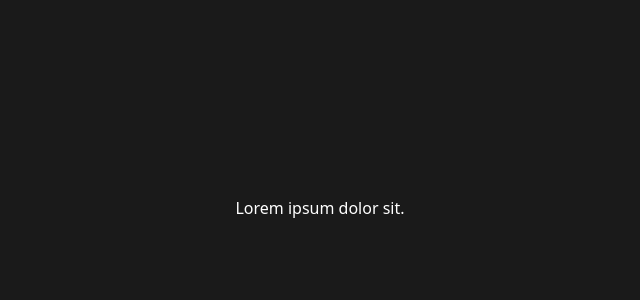
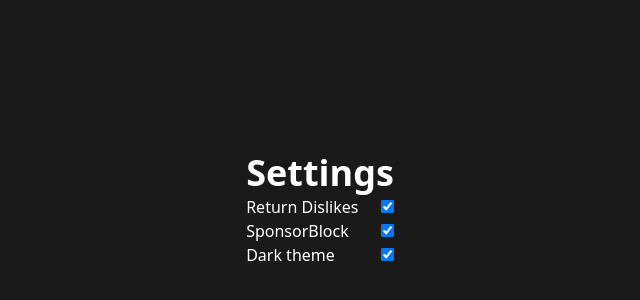
Before and after one commit to Kimerland/YouTube-Enhancer, a React (Vite) app: page /#/settings in a window 1280 px wide. Shown: the part 192-492 px from the top of the page, without its empty margins (320-960 px from the left). Built offline with nearby package versions, Linux system fonts and the light colour scheme.

Commit message:
start making return dislikes

```diff
--- a/package.json
+++ b/package.json
@@ -19,6 +19,7 @@
   },
   "devDependencies": {
     "@eslint/js": "^9.21.0",
+    "@types/chrome": "^0.0.315",
     "@types/node": "^22.14.0",
     "@types/react": "^19.0.10",
     "@types/react-dom": "^19.0.4",
--- a/src/components/settings/Settings.tsx
+++ b/src/components/settings/Settings.tsx
@@ -1,7 +1,61 @@
+import { useEffect, useState } from "react";
+
 const Settings = () => {
+  const [settings, setSettings] = useState({
+    returnDislikes: true,
+    sponsorBlock: true,
+    darkTheme: true,
+  });
+
+  useEffect(() => {
+    chrome.storage.sync.get(
+      ["returnDislikes", "sponsorBlock", "darkTheme"],
+      (data) => {
+        setSettings({
+          returnDislikes: data.returnDislikes ?? true,
+          sponsorBlock: data.sponsorBlock ?? true,
+          darkTheme: data.darkTheme ?? true,
+        });
+      }
+    );
+  }, []);
+
+  const toogleSettings = (key: keyof typeof settings) => {
+    const newValue = !settings[key];
+    setSettings((prev) => ({ ...prev, [key]: newValue }));
+    chrome.storage.sync.set({ [key]: newValue });
+  };
+
   return (
     <div>
-      <p>Lorem ipsum dolor sit.</p>
+      <h1 className="text-2xl font-bold">Settings</h1>
+
+      <div className="flex items-center justify-between gap-5">
+        <p>Return Dislikes</p>
+        <input
+          type="checkbox"
+          checked={settings.returnDislikes}
+          onChange={() => toogleSettings("returnDislikes")}
+        />
+      </div>
+
+      <div className="flex items-center justify-between">
+        <p>SponsorBlock</p>
+        <input
+          type="checkbox"
+          checked={settings.sponsorBlock}
+          onChange={() => toogleSettings("sponsorBlock")}
+        />
+      </div>
+
+      <div className="flex items-center justify-between">
+        <p>Dark theme</p>
+        <input
+          type="checkbox"
+          checked={settings.darkTheme}
+          onChange={() => toogleSettings("darkTheme")}
+        />
+      </div>
     </div>
   );
 };
--- a/src/content/content.ts
+++ b/src/content/content.ts
@@ -1 +1,47 @@
-console.log("hello");
+chrome.storage.sync.get(["returnDislikes"], (result) => {
+  if (!result.returnDislikes) return;
+
+  const videoId = getVideoId(window.location.href);
+
+  if (!videoId) return;
+
+  fetch(`https://returnyoutubedislikeapi.com/votes?videoId=${videoId}`)
+    .then((res) => res.json())
+    .then((data) => {
+      const dislikes = data.dislikes;
+      if (!dislikes) return;
+
+      const interval = setInterval(() => {
+        const buttons = document.querySelectorAll(
+          "yt-spec-button-shape-next yt-spec-button-shape-next--tonal yt-spec-button-shape-next--mono yt-spec-button-shape-next--size-m yt-spec-button-shape-next--icon-button yt-spec-button-shape-next--segmented-end yt-spec-button-shape-next--enable-backdrop-filter-experiment"
+        );
+        const dislikeButton = buttons[1];
+
+        if (dislikeButton) {
+          const textElement = dislikeButton.querySelector(
+            "yt-formatted-string"
+          );
+          if (textElement) {
+            textElement.textContent = formatNumber(dislikes);
+            clearInterval(interval);
+          }
+        }
+      });
+    });
+});
+
+const getVideoId = (url: string) => {
+  try {
+    const urlObj = new URL(url);
+
+    return urlObj.searchParams.get("v");
+  } catch {
+    return null;
+  }
+};
+
+const formatNumber = (num: number) => {
+  if (num >= 1_000_000) return (num / 1_000_000).toFixed(1) + "M";
+  if (num >= 1_000) return (num / 1_000).toFixed(1) + "K";
+  return num.toString();
+};
--- a/tsconfig.json
+++ b/tsconfig.json
@@ -1,7 +1,7 @@
 {
   "files": [],
   "compilerOptions": {
-    "types": ["node"]
+    "types": ["chrome"]
   },
   "references": [
     { "path": "./tsconfig.app.json" },
```
Also changed, not shown: src/utils/storage.ts (added), 1 other file (tests, documents, lock files or other folders).
